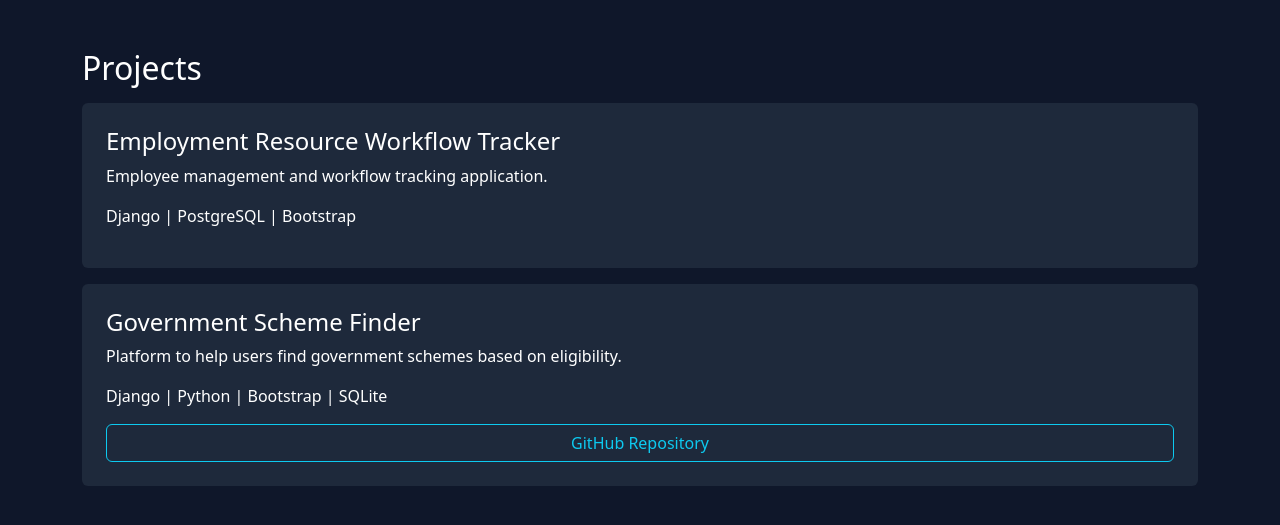
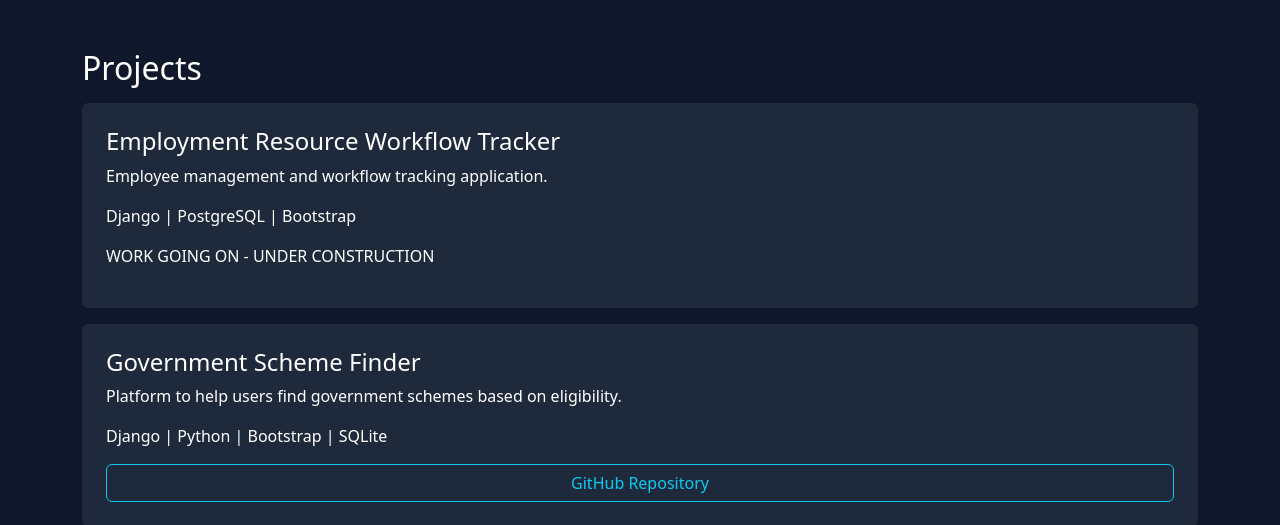
Before and after one commit to ARYANKUSHWAHA-2028/Aryan-Kushwaha-Portfolio, a Django app: page / in a window 1280 px wide. Shown: the part 1877-2402 px from the top of the page. Run offline with Django 5.2, Linux system fonts and the light colour scheme.

```diff
--- a/portfolio_app/templates/home.html
+++ b/portfolio_app/templates/home.html
@@ -180,6 +180,9 @@
         <p>
             Django | PostgreSQL | Bootstrap
         </p>
+        <p>
+            WORK GOING ON - UNDER CONSTRUCTION
+        </p>
     </div>
 
     <div class="card p-4 mt-3">
```
